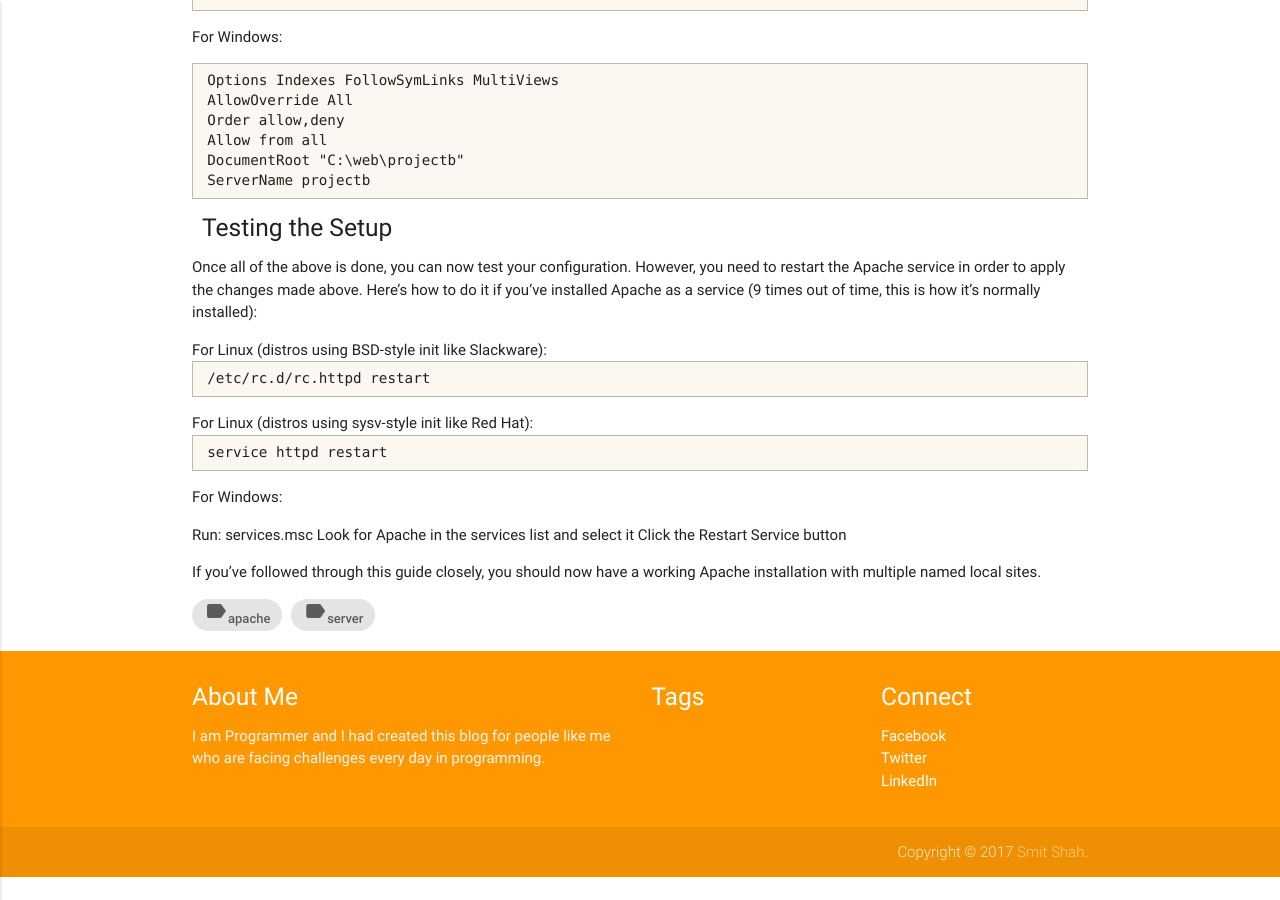
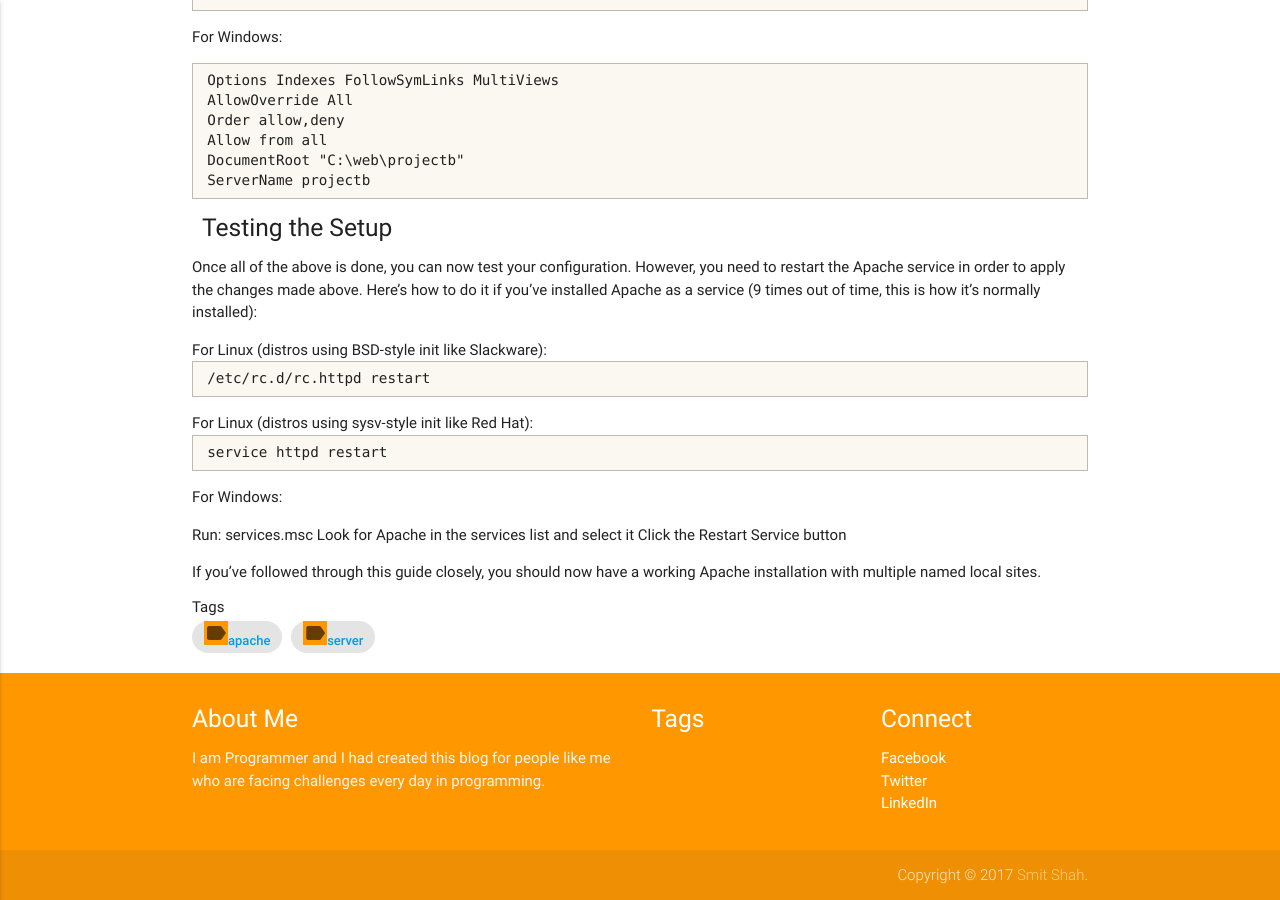
Before and after one commit to smitshah81/phpbees.com, a Jekyll site: the page built from _posts/2010-08-29-setting-up-multiple-virtual-hosts.markdown, in a window 1280 px wide and 900 px high, scrolled down 1806 px. Built offline with Jekyll 4.4.1, drawn with Linux system fonts in a browser that asks for light colours; our own code applies the rules of GitHub Pages for plain Markdown files; comment, search, counter and statistics services are not loaded; before the commit the page ends 2683 px from its top, so only the background shows below that.

Commit message:
Updated Post

```diff
--- a/_layouts/post.html
+++ b/_layouts/post.html
@@ -46,10 +46,10 @@ layout: default
           <div class="chip">{{ category }}</div>
            {% endfor %}
           {% endif %} -->
-
+          <h6>Tags</h6>
           {% for tag in page.tags %}
 
-       <div class="chip"><i class="material-icons">label</i>{{ tag }}</div>
+       <div class="chip"><i class="material-icons orange">label</i><a href="javascript:void(0);">{{ tag }}</a></div>
 
 {% endfor %}
 
```
